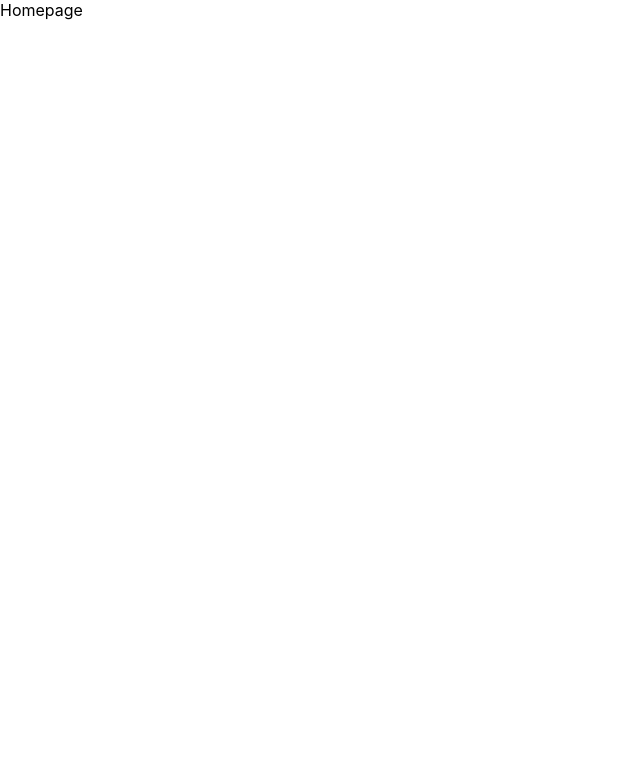
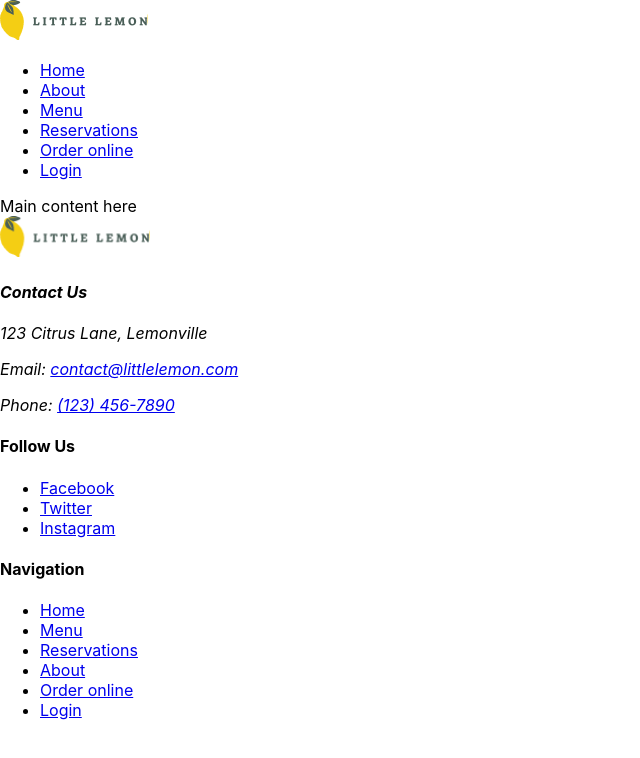
Before and after one commit to shoeib/little-lemon, a React (Create React App) app: page / in a window 1280 px wide. Shown: the top 758 px of the page, without its empty margins (0-640 px from the left). Built offline with nearby package versions, Linux system fonts and the light colour scheme.

Commit message:
adding components and meta tags

```diff
--- a/src/App.js
+++ b/src/App.js
@@ -1,9 +1,17 @@
 import './App.css';
+import Header from './components/Header';
+import Nav from './components/Nav';
+import Main from './components/Main';
+import Footer from './components/Footer';
 
 function App() {
   return (
-    <div>Homepage
-    </div>
+    <>
+      <Header />
+      <Nav />
+      <Main />
+      <Footer />
+    </>
   );
 }
 
--- /dev/null
+++ b/src/components/Footer.js
@@ -0,0 +1,46 @@
+// Footer.js
+import logo from '../assets/logo.png';
+
+function Footer() {
+  return (
+    <footer>
+      {/* Logo */}
+      <section aria-label="Company logo">
+        <img src={logo} alt="Little Lemon logo" width="150" />
+      </section>
+
+      {/* Contact Info */}
+      <address>
+        <h4>Contact Us</h4>
+        <p>123 Citrus Lane, Lemonville</p>
+        <p>Email: <a href="mailto:contact@littlelemon.com">contact@littlelemon.com</a></p>
+        <p>Phone: <a href="tel:+11234567890">(123) 456-7890</a></p>
+      </address>
+
+      {/* Social Media Links */}
+      <section aria-label="Social media">
+        <h4>Follow Us</h4>
+        <ul>
+          <li><a href="https://facebook.com" target="_blank" rel="noreferrer">Facebook</a></li>
+          <li><a href="https://twitter.com" target="_blank" rel="noreferrer">Twitter</a></li>
+          <li><a href="https://instagram.com" target="_blank" rel="noreferrer">Instagram</a></li>
+        </ul>
+      </section>
+
+      {/* Doormat Navigation */}
+      <nav aria-label="Footer navigation">
+        <h4>Navigation</h4>
+        <ul>
+          <li><a href="#home">Home</a></li>
+          <li><a href="#menu">Menu</a></li>
+          <li><a href="#reservations">Reservations</a></li>
+          <li><a href="#about">About</a></li>
+          <li><a href="#order">Order online</a></li>
+          <li><a href="#login">Login</a></li>
+        </ul>
+      </nav>
+    </footer>
+  );
+}
+
+export default Footer;
--- /dev/null
+++ b/src/components/Header.js
@@ -0,0 +1,10 @@
+// Header.js
+import logo from '../assets/logo.png';
+
+function Header() {
+  return <header>
+    <img src={logo} alt="Little Lemon logo" />
+  </header>;
+}
+
+export default Header;
--- /dev/null
+++ b/src/components/Main.js
@@ -0,0 +1,6 @@
+// Main.js
+function Main() {
+  return <main>Main content here</main>;
+}
+
+export default Main;
--- /dev/null
+++ b/src/components/Nav.js
@@ -0,0 +1,15 @@
+// Nav.js
+function Nav() {
+  return <nav>
+    <ul>
+        <li><a href="#home">Home</a></li>
+        <li><a href="#about">About</a></li>
+        <li><a href="#menu">Menu</a></li>
+        <li><a href="#reservations">Reservations</a></li>
+        <li><a href="#order">Order online</a></li>
+        <li><a href="#login">Login</a></li>
+    </ul>
+      </nav>;
+}
+
+export default Nav;
```
Also changed, not shown: src/assets/logo.png (added).
